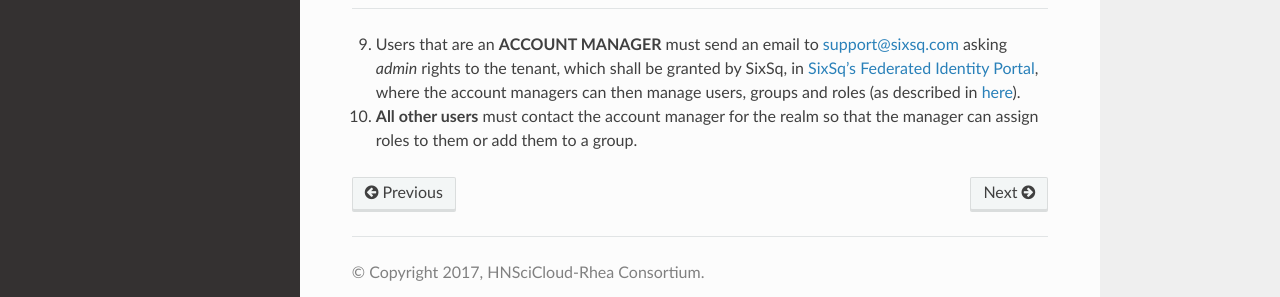
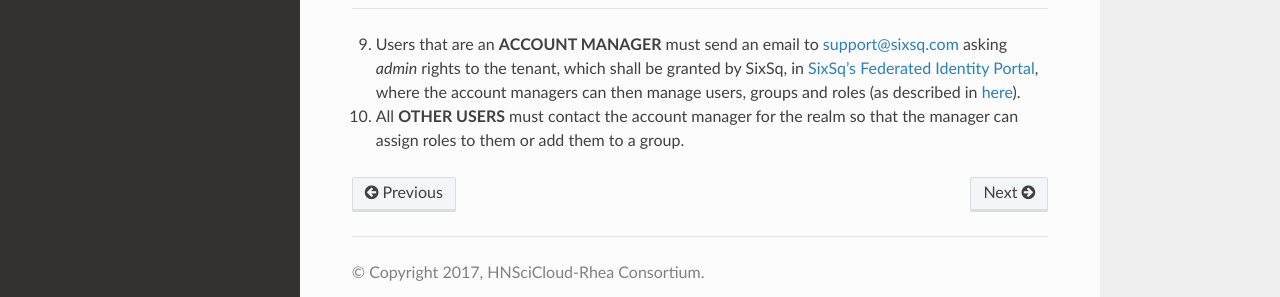
Before and after one commit to teamputtygen/hn-docs, a Sphinx documentation site: the page built from docs/getting-started/activation.rst, in a window 1280 px wide and 900 px high, scrolled down 3576 px. Shown: the part 559-856 px from the top of the window. Built offline with Sphinx 7.4.7 and the Read the Docs theme 2.0.0, drawn with Linux system fonts in a browser that asks for light colours.

Commit message:
formatting

```diff
--- a/docs/getting-started/activation.rst
+++ b/docs/getting-started/activation.rst
@@ -89,7 +89,7 @@
    where the account managers can then manage users, groups and roles
    (as described in `here`_).
 
-10. **All other users** must contact the account manager for the realm
+10. All **OTHER USERS** must contact the account manager for the realm
     so that the manager can assign roles to them or add them to a
     group.
 
```
